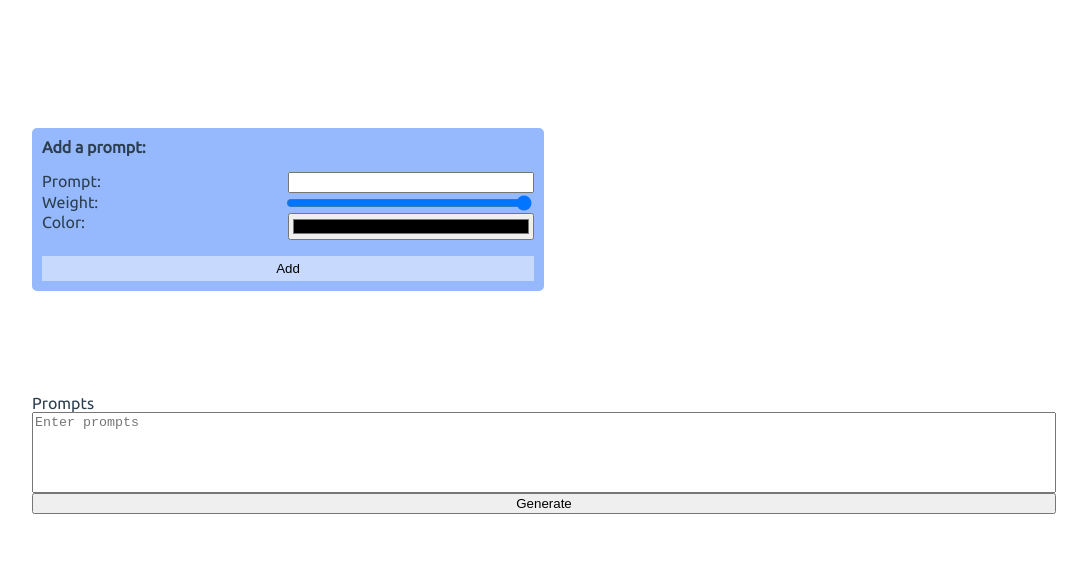
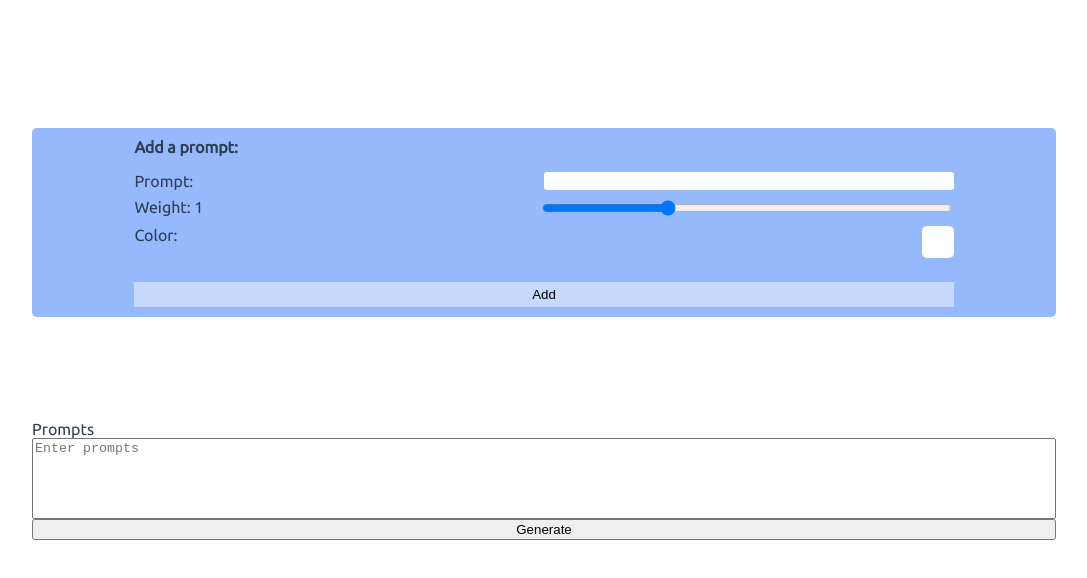
Before and after one commit to KevinLeFaucheur/prompts-parser, a React (Create React App) app: page / in a window 1280 px wide. Shown: the top 578 px of the page, without its empty margins (96-1183 px from the left). Built offline with nearby package versions, Linux system fonts and the light colour scheme.

Commit message:
promptParser Refactoring

```diff
--- a/src/components/Controller.jsx
+++ b/src/components/Controller.jsx
@@ -1,22 +1,15 @@
 import { lighten } from 'polished'
-import { useContext, useRef } from 'react';
+import { useContext, useEffect, useRef, useState } from 'react';
 import styled from 'styled-components';
 import { PromptContext } from '../App';
 import { validatePrompt } from '../utils';
+import { Swatch } from './Swatch';
 
 const Wrapper = styled.div`
   background-color: #95b9fc;
   border-radius: 5px;
-  padding: 10px;
+  padding: 10px 10%;
   margin-bottom: 1rem;
-  width: 50%;
-
-  button {
-    width: 100%;
-    padding: 5px 10px;
-    border: none;
-    background-color: ${lighten(0.1, '#95b9fc')};
-  }
 `
 
 const Header = styled.div`
@@ -26,6 +19,7 @@ const Header = styled.div`
 const ControllerRow = styled.div`
   display: flex;
   justify-content: space-between;
+  margin: 0.5rem 0;
 `
 
 const Label = styled.label`
@@ -33,6 +27,8 @@ const Label = styled.label`
 `
 
 const Prompt = styled.input`
+  border: none;
+  border-radius: 3px;
   width: 50%;
 `
 
@@ -40,30 +36,53 @@ const Weight = styled.input`
   width: 50%;
 `
 
-const Color = styled.input`
-  width: 50%;
+const Button = styled.button`
+  cursor: pointer;
+  width: 100%;
+  padding: 5px 10px;
+  border: none;
+  background-color: ${lighten(0.1, '#95b9fc')};
+  margin-top: 1rem;
+  &:hover {
+    background-color: ${lighten(0.05, '#95b9fc')};
+  }
 `
 
-const Button = styled.button`
-  margin-top: 1rem;
+const Option = styled.div`
+  display: flex;
+  justify-content: space-between;
+`
+
+const SwatchButton = styled.button`
+  width: 2rem;
+  height: 2rem;
+  background-color: white;
+  border: none;
+  border-radius: 5px;
 `
 
 export const Controller = () => {
+  const [isSwatchOpen, setIsSwatchOpen] = useState();
+  const [weightInput, setWeight] = useState(1);
   const { prompts, setPrompts } = useContext(PromptContext);
   const promptRef = useRef('');
   const weightRef = useRef('');
   const colorRef = useRef('');
 
   const addWidget = () => {
+    if(validatePrompt(promptRef.current.value)) {
 
-    const newPrompts = [...prompts,
-      validatePrompt({
-        prompt: promptRef.current.value,
-        weight: weightRef.current.value,
-        color: colorRef.current.value })
-    ];
+      setPrompts([...prompts, {
+          prompt: promptRef.current.value,
+          weight: weightRef.current.value,
+          color: '#9EE'
+        }]
+      );
+    }
+  }
 
-    setPrompts(newPrompts);
+  const handleWeight = (e) => {
+    setWeight((Math.pow(e.target.value, 2) / 10).toFixed(2));
   }
 
   return (
@@ -75,15 +94,16 @@ export const Controller = () => {
           <Prompt type='text' ref={promptRef}/>
         </ControllerRow>
         <ControllerRow>
-          <Label>Weight: </Label>
-          <Weight type="range" ref={weightRef} min={0} max={10} step={0.1} />
+          <Label>Weight: {weightInput}</Label>
+          <Weight onChange={handleWeight} ref={weightRef} defaultValue={3} type="range" min={0} max={10} step={0.1} />
         </ControllerRow>
         <ControllerRow>
           <Label>Color: </Label>
-          <Color type="color" ref={colorRef} />
+          <Option><SwatchButton onClick={() => setIsSwatchOpen(!isSwatchOpen)} /></Option>
         </ControllerRow>
         <Button onClick={() => addWidget()} >Add</Button>
       </div>
+      <Swatch colorRef={colorRef} open={isSwatchOpen} backgroundColor={'#95b9fc'}/>
     </Wrapper>
   )
 }
--- a/src/utils.js
+++ b/src/utils.js
@@ -5,15 +5,8 @@ export const promptParser = (prompts) => {
     let prompt = 'Error';
     let weight = 1;
 
-    let parenthesisCount = (keyword.match(/\(/g) || []).length; // match returns null with no result, || []
-    for (let i = 1; i <= parenthesisCount; i++) {
-      weight *= 1.1;
-    }
-    let bracketsCount = (keyword.match(/\[/g) || []).length;
-    for (let i = 1; i <= bracketsCount; i++) {
-      weight /= 1.1;
-    }
-
+    weight = calculateParenthesisWeight(keyword, weight);
+    weight = calculateBracketWeight(keyword, weight);
     keyword = keyword.replace(/(\()|(\))|(\[)|(\])/g, '');
 
     let weightedWord = keyword.split(':');
@@ -25,6 +18,22 @@ export const promptParser = (prompts) => {
 
     return { prompt: prompt, weight: weight, color: '#9FF' }
   });
+}
+
+const calculateParenthesisWeight = (keyword, weight) => {
+  let count = (keyword.match(/\(/g) || []).length; // match returns null with no result, || []
+  for (let i = 1; i <= count; i++) {
+    weight *= 1.1;
+  }
+  return weight;
+}
+
+const calculateBracketWeight = (keyword, weight) => {
+  let count = (keyword.match(/\[/g) || []).length;
+  for (let i = 1; i <= count; i++) {
+    weight /= 1.1;
+  }
+  return weight;
 }
 
 export const validatePrompt = (prompt) => {
```
